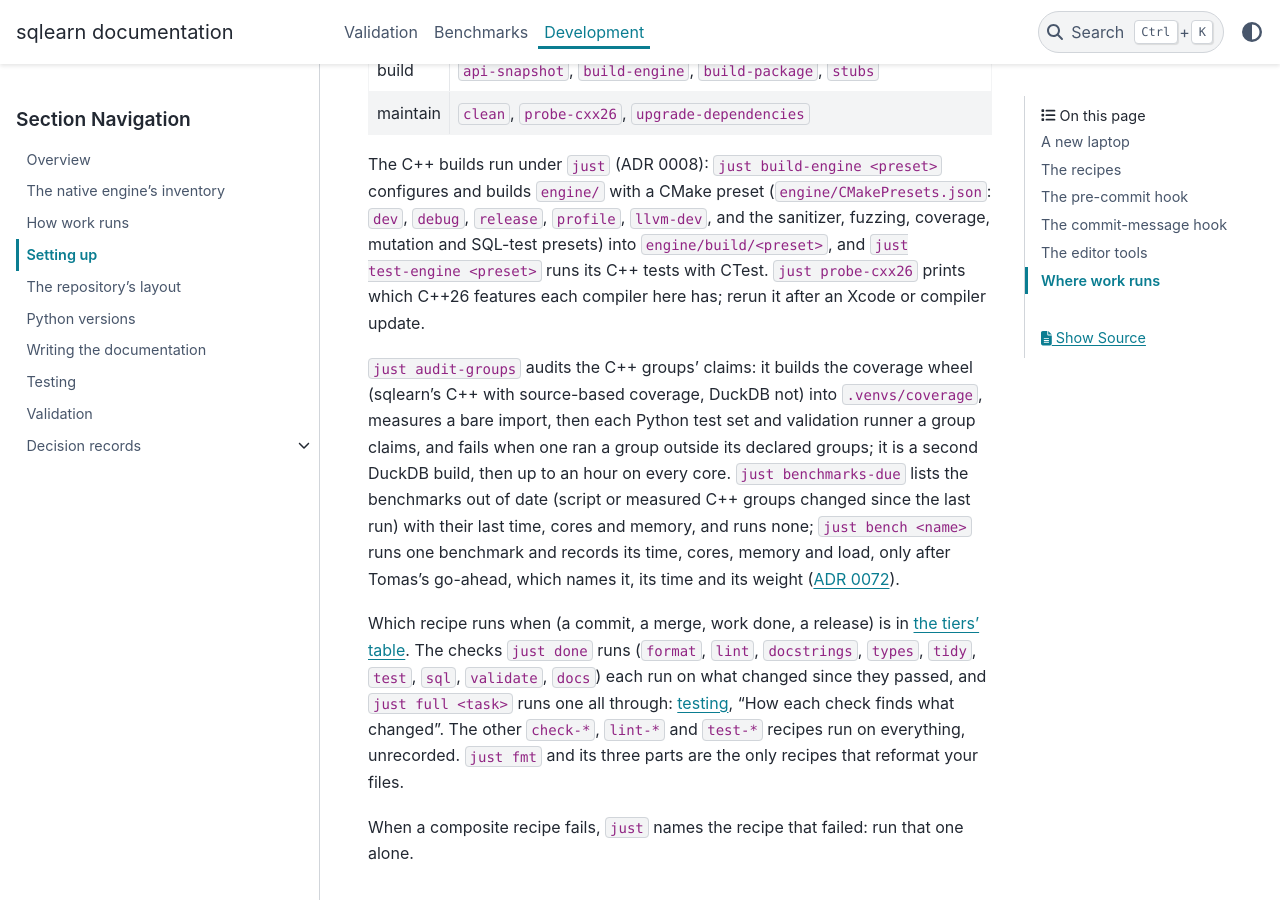
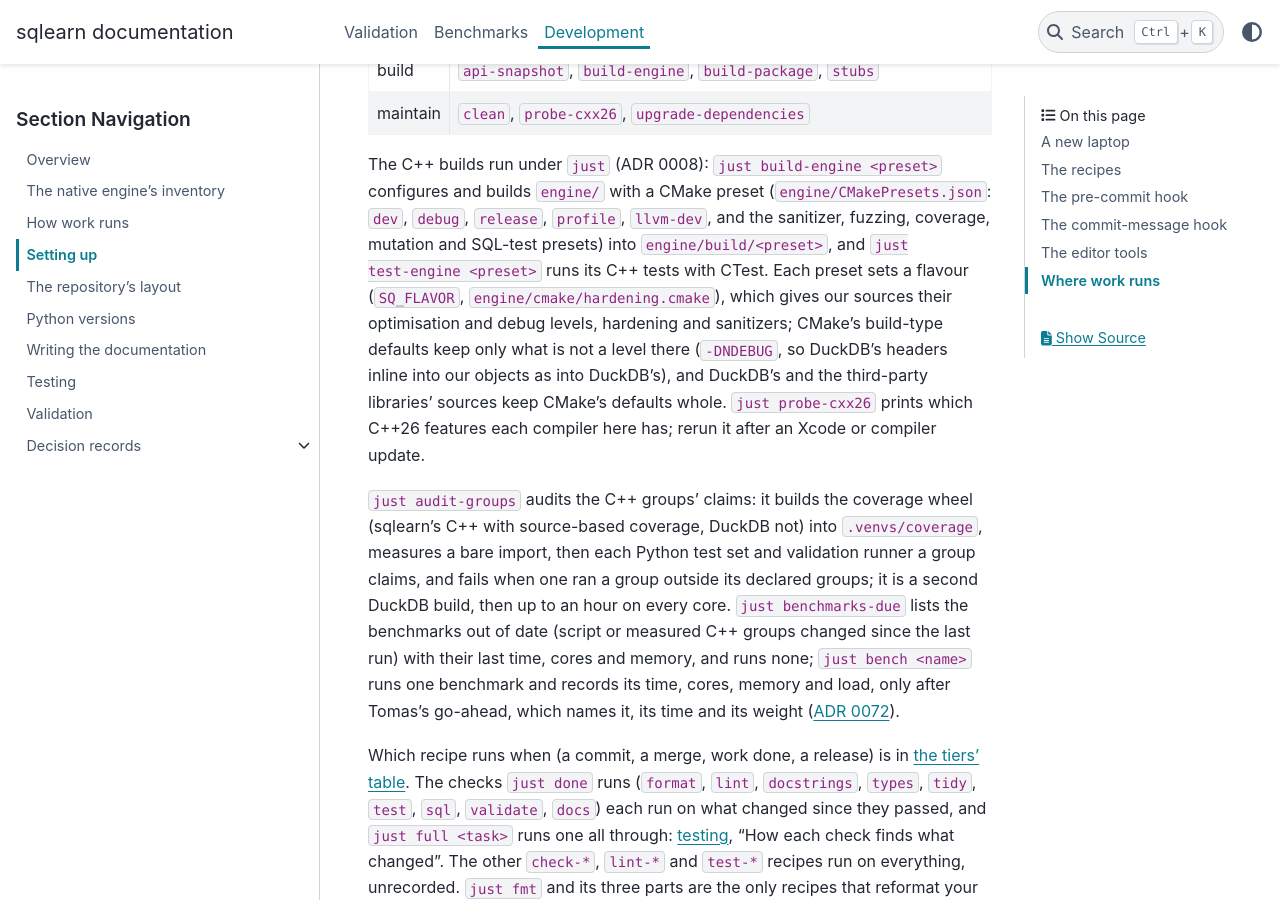
Before and after one commit to glaucis/sqlearn, a Sphinx documentation site: the page built from docs/architecture/setup.md, in a window 1280 px wide and 900 px high, scrolled down 2114 px. Built offline with Sphinx 7.4.7 and the PyData theme 0.15.4, drawn with Linux system fonts in a browser that asks for light colours; the version number could not be read and is left out.

Commit message:
build: give our targets the flavour's levels alone
Each compile line of ours carried CMake's build-type flags before the
flavour's (release: -O3 -DNDEBUG -O2 -gline-tables-only). The later
won, so the build was right, but the line said two things.

sq_flavor_levels_only takes the -O and -g out of CMake's defaults in
our directories only; -DNDEBUG stays where the build type gives it, so
DuckDB's headers inline into our objects as into DuckDB's. DuckDB, its
Python module and the third-party libraries keep CMake's defaults.

```diff
--- a/docs/architecture/setup.md
+++ b/docs/architecture/setup.md
@@ -81,7 +81,12 @@ The C++ builds run under `just` (ADR 0008): `just build-engine <preset>`
 configures and builds `engine/` with a CMake preset (`engine/CMakePresets.json`:
 `dev`, `debug`, `release`, `profile`, `llvm-dev`, and the sanitizer, fuzzing,
 coverage, mutation and SQL-test presets) into `engine/build/<preset>`, and
-`just test-engine <preset>` runs its C++ tests with CTest. `just probe-cxx26`
+`just test-engine <preset>` runs its C++ tests with CTest. Each preset sets a
+flavour (`SQ_FLAVOR`, `engine/cmake/hardening.cmake`), which gives our sources
+their optimisation and debug levels, hardening and sanitizers; CMake's
+build-type defaults keep only what is not a level there (`-DNDEBUG`, so DuckDB's
+headers inline into our objects as into DuckDB's), and DuckDB's and the
+third-party libraries' sources keep CMake's defaults whole. `just probe-cxx26`
 prints which C++26 features each compiler here has; rerun it after an Xcode or
 compiler update.
 
```
Also changed, not shown: docs/plans/2026-11-28-tooling-fixes.md (+10 -5 lines), 5 other files.
